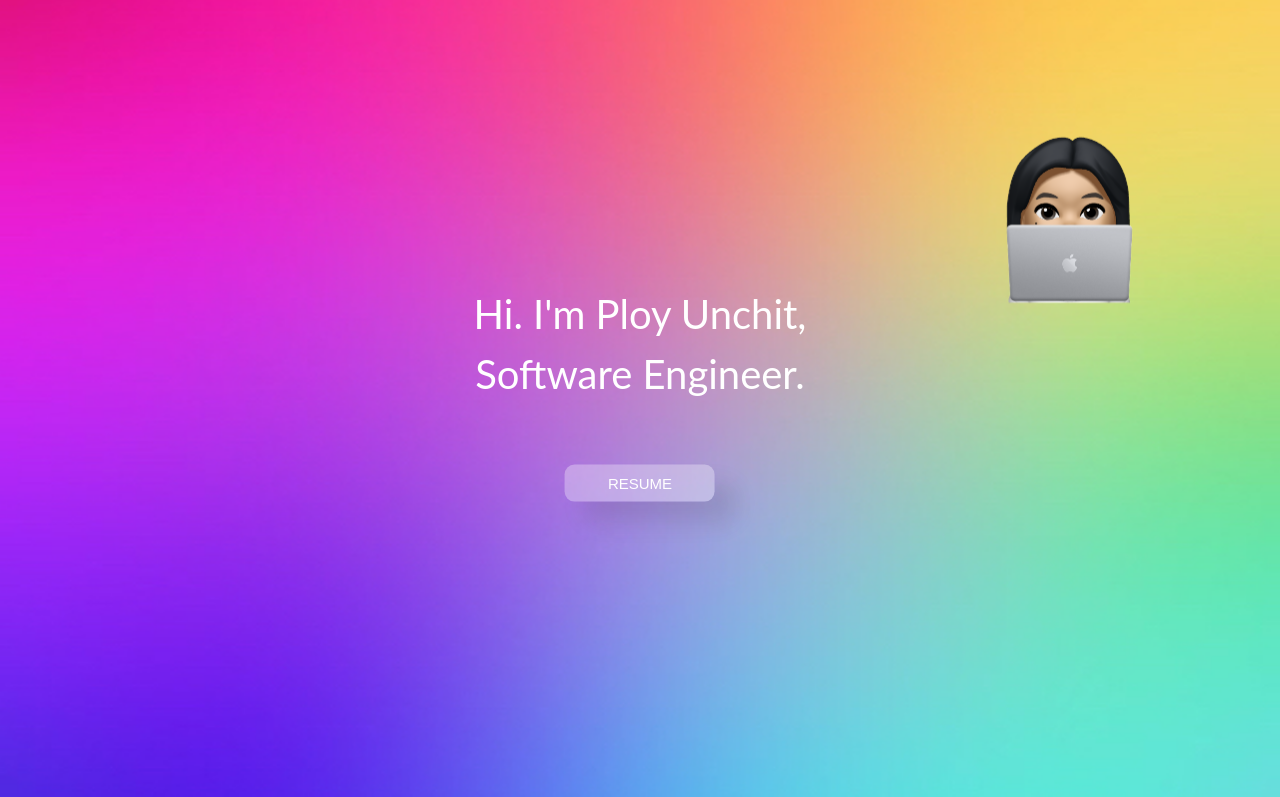
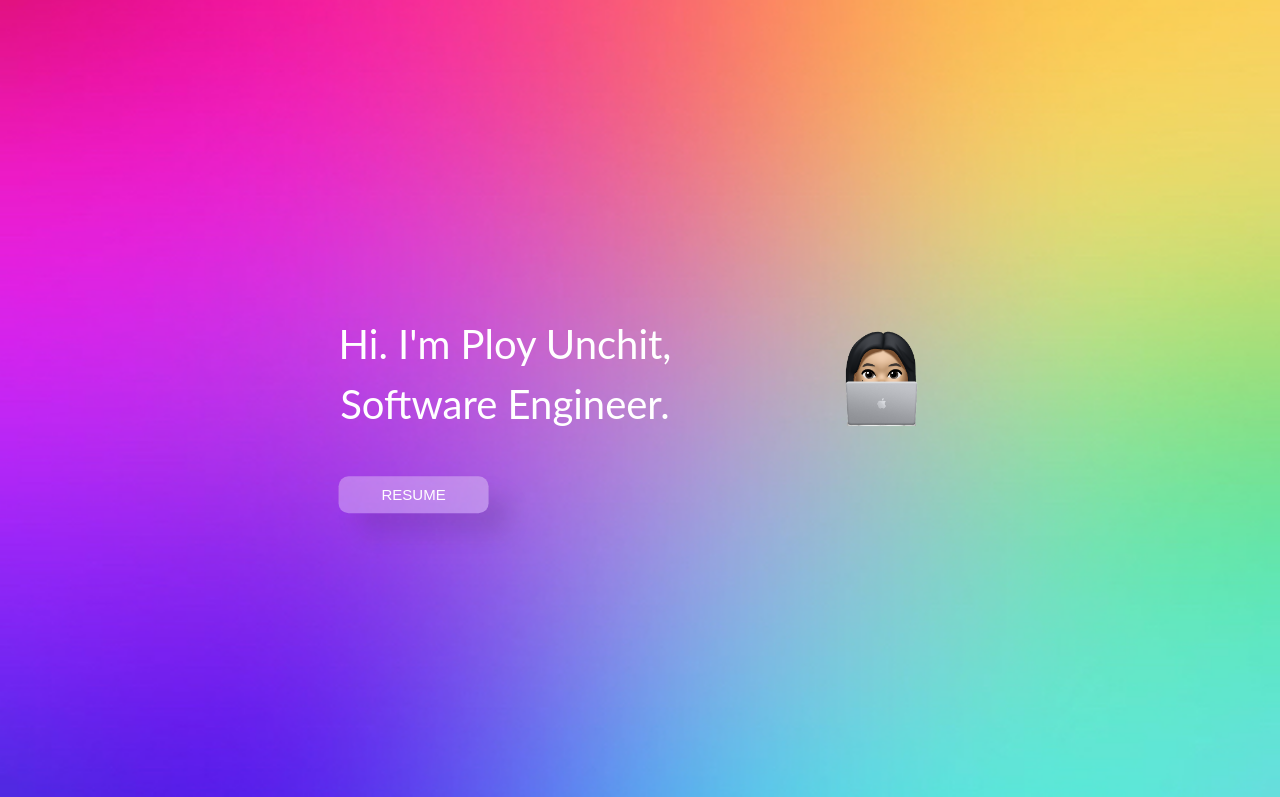
Before and after one commit to ployunchit/old-portfolio-2022, a plain HTML site: page index.html in a window 1280 px wide. Shown: the top 797 px of the page. Drawn offline with Linux system fonts and the light colour scheme.

Commit message:
front page done -ish

```diff
--- a/index.html
+++ b/index.html
@@ -22,18 +22,14 @@
     <div class="coverpic" id="home">
         <div class="title">
             <h1>Hi. I'm Ploy Unchit, <br> Software Engineer. <h1>
-            <!-- <img src="favicon.ico" alt="Memoji" style="width:170px; height:170px;"> </h1> -->
-            <p class="center">
+            <img src="pics/memojiComputer.png" alt="Memoji" style="width:120px; height:120px; "></h1>
+            <div class="resumebutton">
                 <a href="resume.html">
                     <button class="button">
                         <span>RESUME</span>
                     </button>
                 </a>
-            </p>
-        </div>
-
-        <div class="memoji">
-            <img src="pics/memojiComputer.png"/>
+            </div>
         </div>
     </div>
 
--- a/style.css
+++ b/style.css
@@ -66,11 +66,16 @@ a, body, html {
     color: white;
     font-size: 20px;
     text-shadow: 3x 3px 8px #000000;
+    display: flex;
+    justify-content: space-between;
+    flex-flow: row wrap;
 }
 
-.memoji {
-    float: right;
-    transform: scale(0.5, 0.5);
+.resumebutton {
+    display: flex;
+    justify-content: flex-end;
+    flex-direction: column;
+    flex-basis: 100%;
 }
 
 /* Text Container */
```
